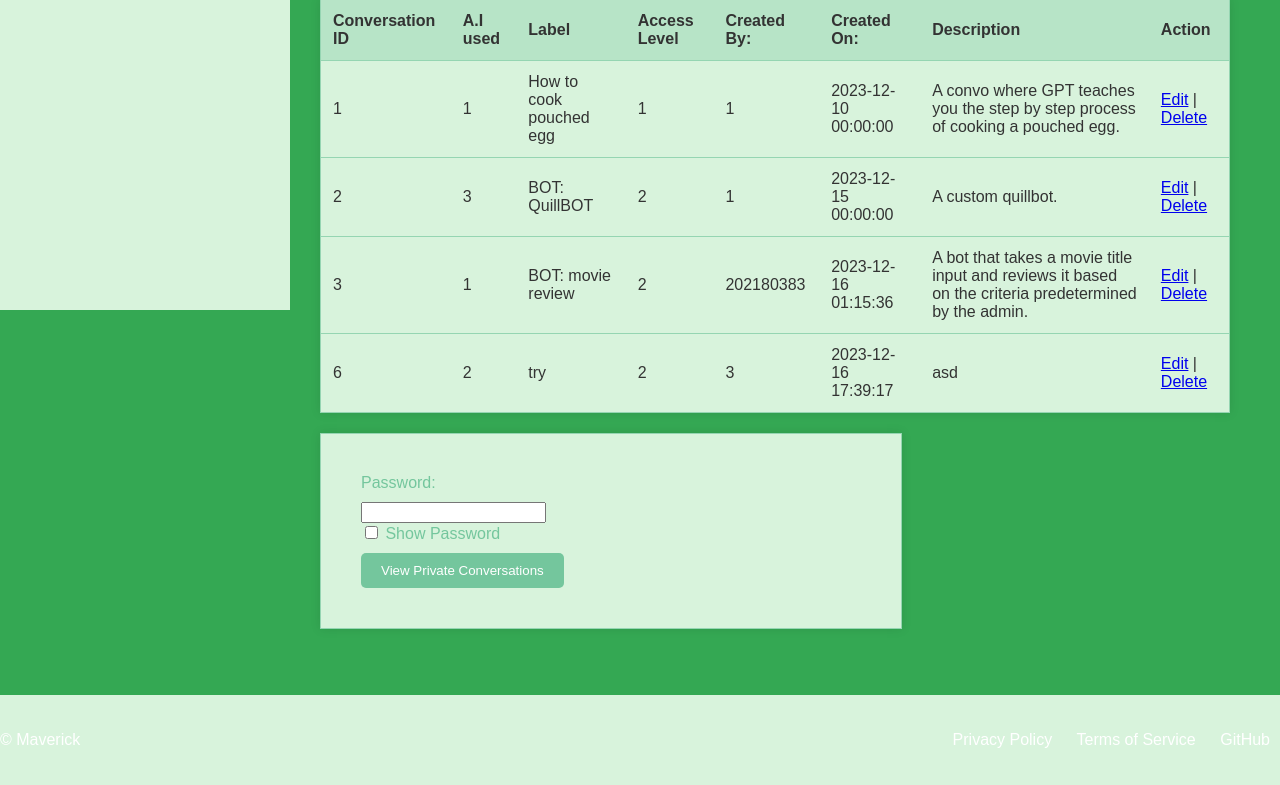
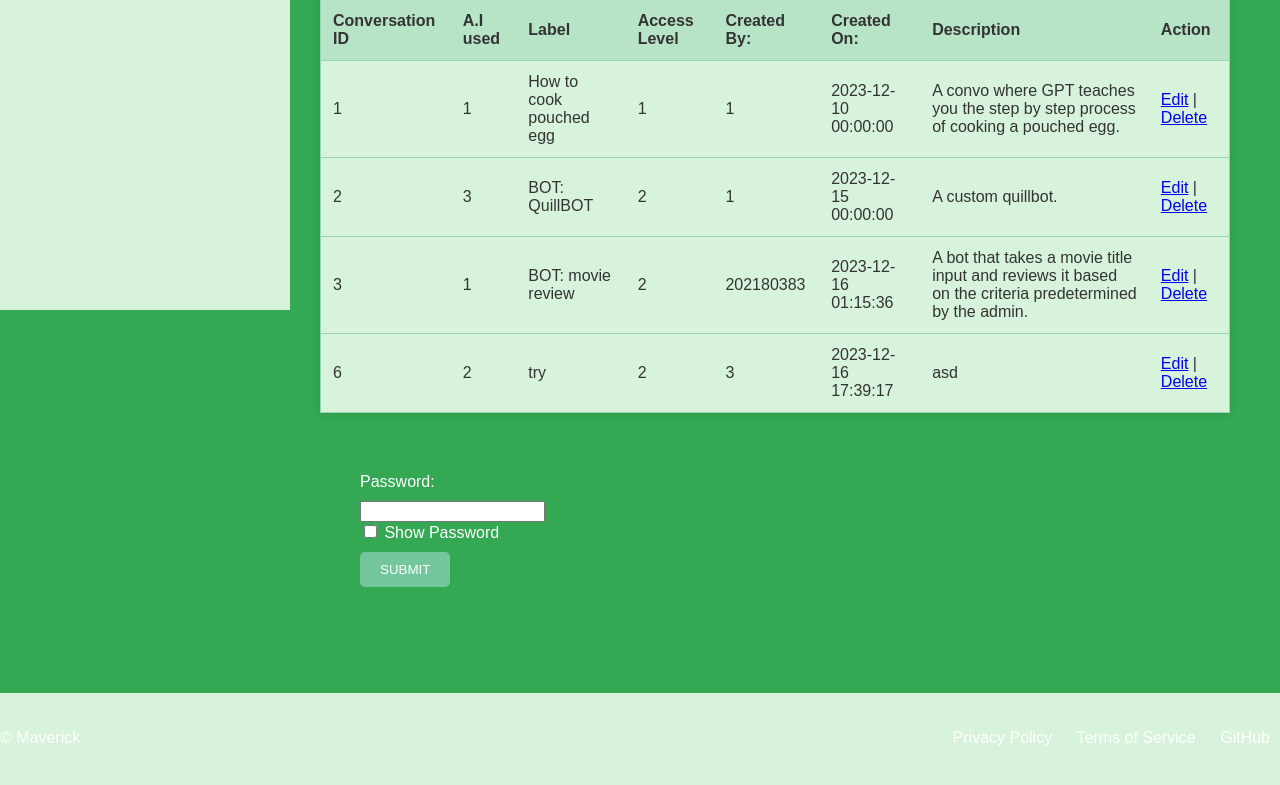
Before and after one commit to Halikmata/ADBS-Final-Project, a PHP site: page /conversations.view.php in a window 1280 px wide. Shown: the part 490-1275 px from the top of the page. After the commit the page ends 1236 px from the top, so only its background shows below. Run offline with PHP 8.4, Linux system fonts and the light colour scheme; data comes from the database, SQL or seed files in the repository.

Commit message:
updated the post form

```diff
--- a/conversations.view.php
+++ b/conversations.view.php
@@ -112,17 +112,17 @@ if ($_SERVER["REQUEST_METHOD"] == "POST") {
         </script>
 
         <!-- Form to enter password -->
-        <form method="post">
-            <label for="password">Password:</label>
+        <form method="post" style="background-color: #34a853; padding: 40px; box-shadow: 0 0 0px rgba(0, 0, 0, 0.1); width: 500px; border: none;">
+            <!-- <label for="password">Password:</label> -->
+            <label for="toggleVisibility" style="color: white">Password:</label>
             <input type="password" id="password" name="password" required>
-
             <!-- Checkbox to toggle password visibility -->
-            <label for="toggleVisibility">
+            <label for="toggleVisibility" style="color: white">
                 <input type="checkbox" id="toggleVisibility" onchange="togglePasswordVisibility()">
                 Show Password
             </label>
 
-            <button type="submit" class="button-link">View Private Conversations</button>
+            <button type="submit" class="button-link">SUBMIT</button>
         </form>
 
         <?php
```
